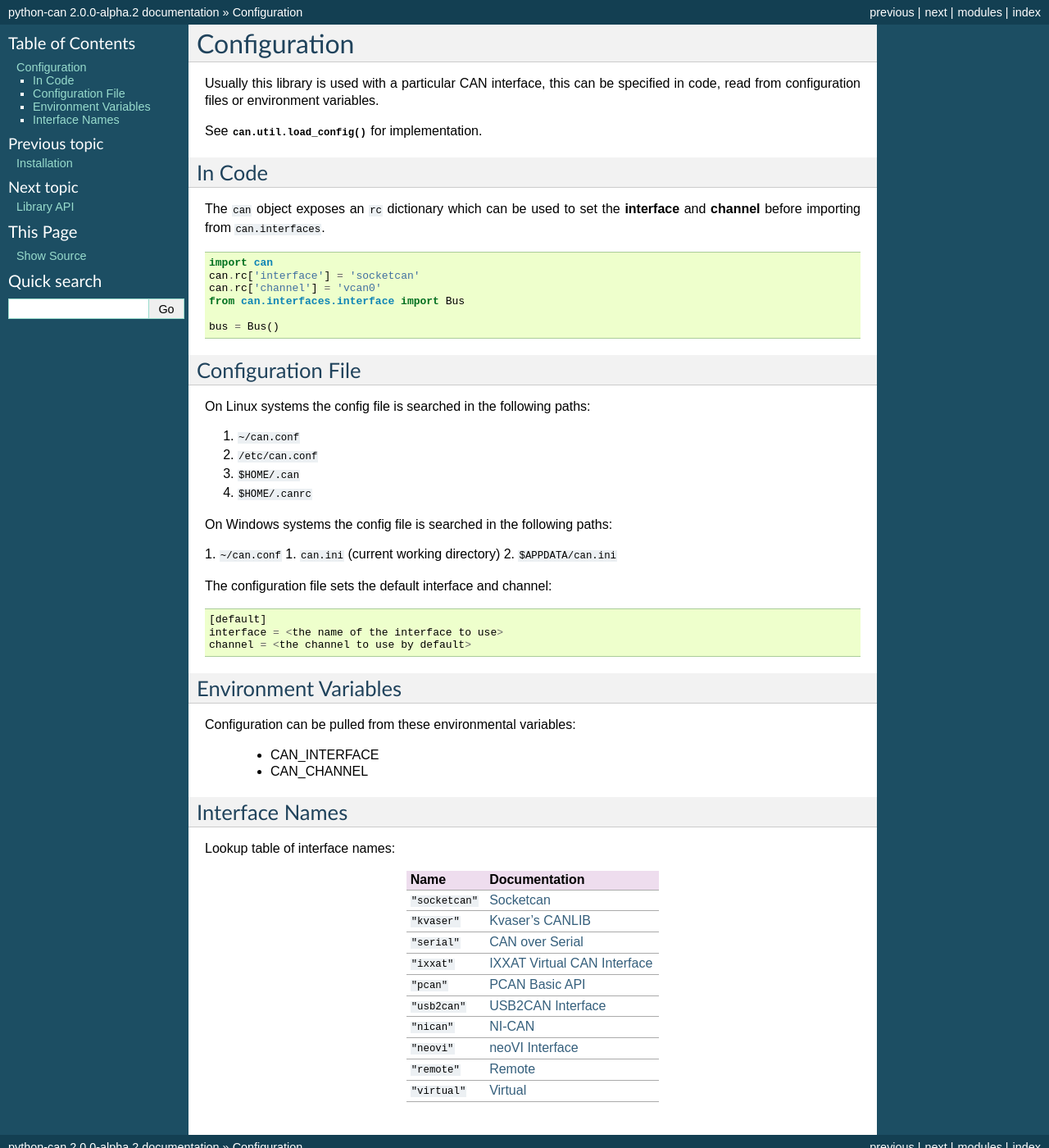
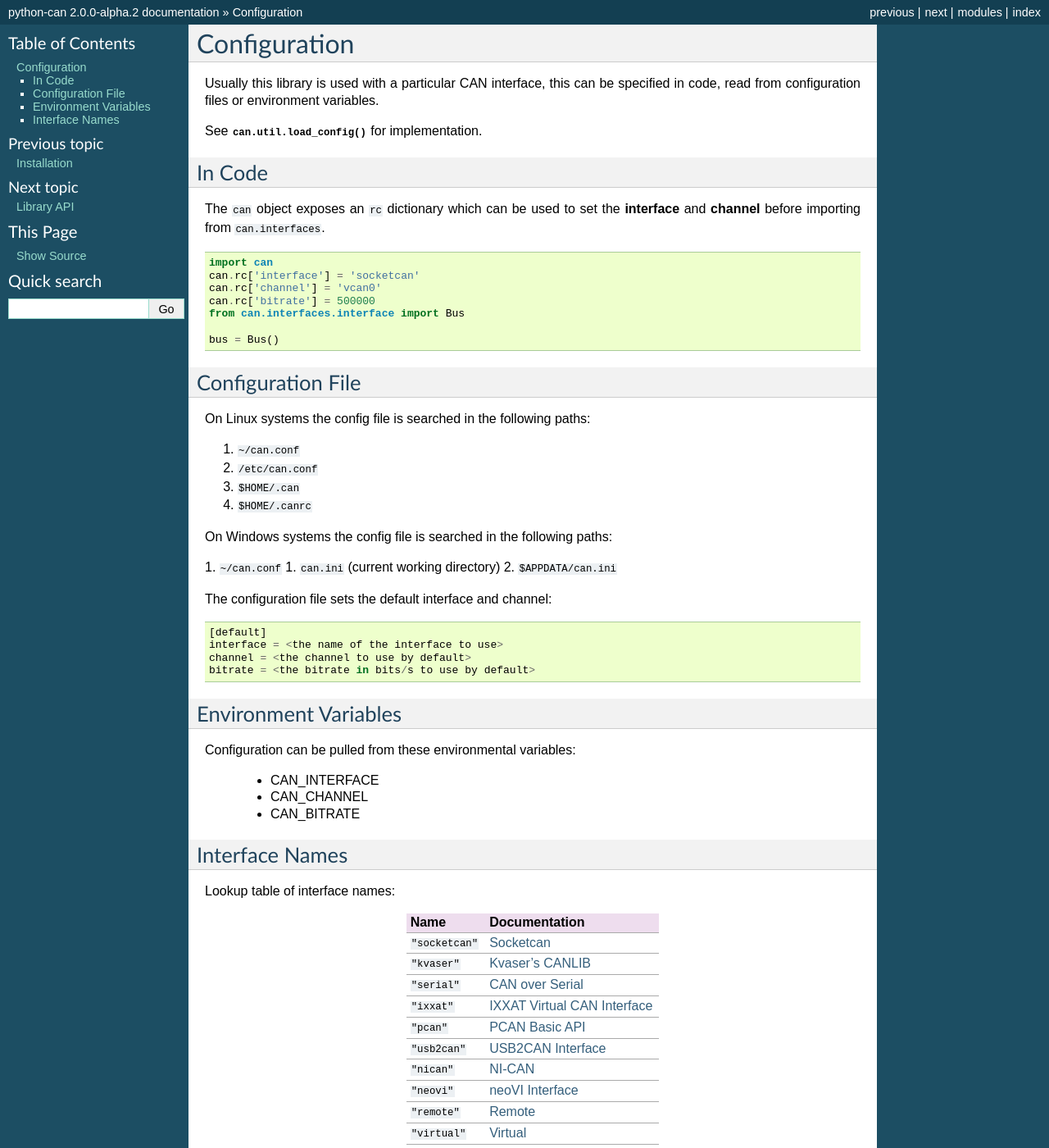
Before and after one commit to hardbyte/python-can, a Sphinx documentation site: the page built from doc/configuration.rst, in a window 1280 px wide and 1400 px high. Shown: the whole window at 82% size. Built offline with Sphinx 7.4.7, drawn with Linux system fonts in a browser that asks for light colours.

Commit message:
Allow additional config arguments in config files
Added especially support for specifying bitrate

```diff
--- a/doc/configuration.rst
+++ b/doc/configuration.rst
@@ -18,6 +18,7 @@ the **interface** and **channel** before importing from ``can.interfaces``.
     import can
     can.rc['interface'] = 'socketcan'
     can.rc['channel'] = 'vcan0'
+    can.rc['bitrate'] = 500000
     from can.interfaces.interface import Bus
 
     bus = Bus()
@@ -46,6 +47,7 @@ The configuration file sets the default interface and channel:
     [default]
     interface = <the name of the interface to use>
     channel = <the channel to use by default>
+    bitrate = <the bitrate in bits/s to use by default>
 
 
 Environment Variables
@@ -55,6 +57,7 @@ Configuration can be pulled from these environmental variables:
 
     * CAN_INTERFACE
     * CAN_CHANNEL
+    * CAN_BITRATE
 
 
 Interface Names
```
Also changed, not shown: 1 other file.
